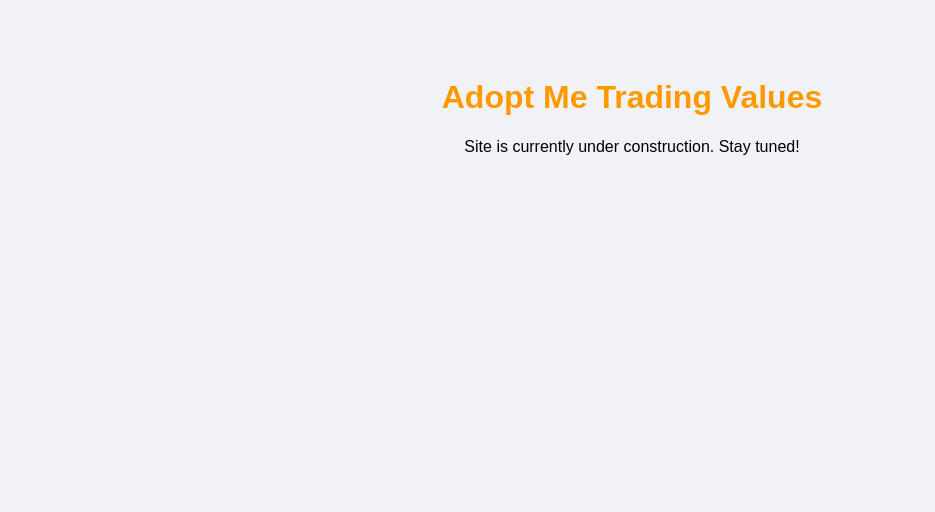
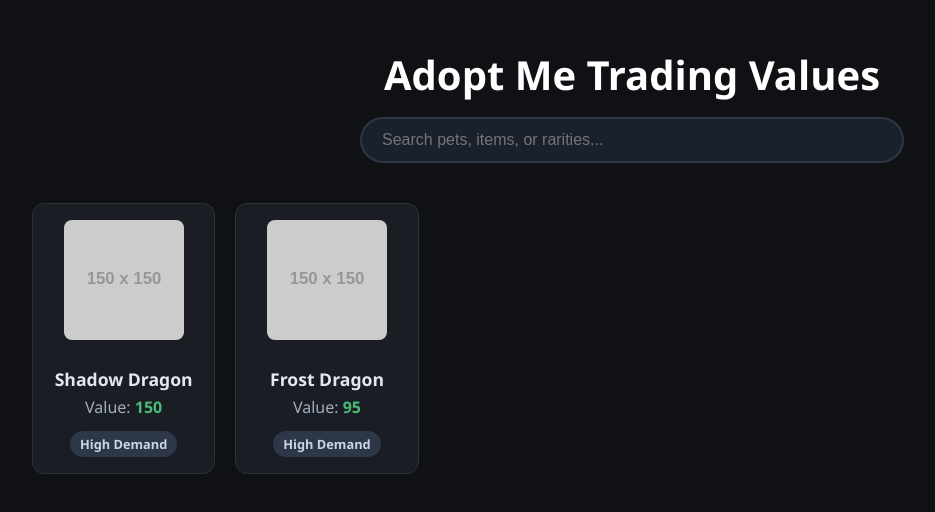
Before and after one commit to slimendergaming-jpg/values, a plain HTML site: page index.html in a window 1280 px wide. Shown: the whole page, without its empty margins (8-943 px from the left). Drawn offline with Linux system fonts and the light colour scheme; placeholder pictures from the web are drawn by us.

Commit message:
Update index.html

```diff
--- a/index.html
+++ b/index.html
@@ -3,21 +3,23 @@
 <head>
     <meta charset="UTF-8">
     <meta name="viewport" content="width=device-width, initial-scale=1.0">
-    <title>Trading Values</title>
-    <style>
-        body {
-            font-family: Arial, sans-serif;
-            background-color: #f0f2f5;
-            text-align: center;
-            padding: 50px;
-        }
-        h1 {
-            color: #ff9900;
-        }
-    </style>
+    <title>Adopt Me Trading Values</title>
+    <!-- Link to our clean styles -->
+    <link rel="stylesheet" href="style.css">
 </head>
 <body>
-    <h1>Adopt Me Trading Values</h1>
-    <p>Site is currently under construction. Stay tuned!</p>
+
+    <header>
+        <h1>Adopt Me Trading Values</h1>
+        <input type="text" id="searchBar" placeholder="Search pets, items, or rarities...">
+    </header>
+
+    <main>
+        <!-- This grid dynamically populates using JavaScript -->
+        <section id="petGrid" class="grid"></section>
+    </main>
+
+    <!-- Link to our application engine -->
+    <script src="app.js"></script>
 </body>
 </html>
```
